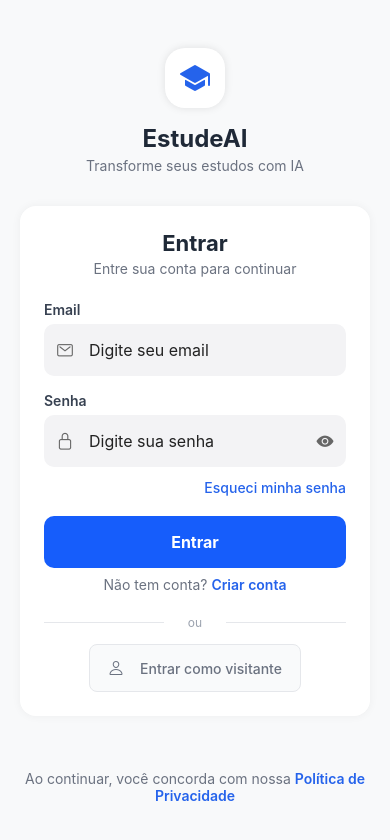
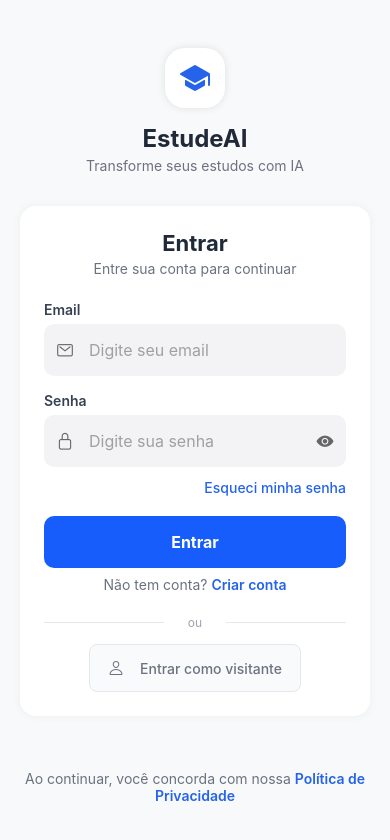
Before and after one commit to henrymzs/estudeAI, a React Native app in the folder mobile/src/: screen /Login in a window 390 px wide. Shown: the top 840 px of the page. Built offline with nearby package versions, Linux system fonts and the light colour scheme.

Commit message:
feat: adiciona cor de placeholder padrao para inputs

```diff
--- a/mobile/src/components/input/index.js
+++ b/mobile/src/components/input/index.js
@@ -46,6 +46,7 @@ export function Input({ leftIcon, rightIcon, isPassword = false, style, error, t
                     secureTextEntry={finalSecureTextEntry}
                     testID={testID}
                     {...rest}
+                    placeholderTextColor='#A0A0A0'
                 />
 
                 {finalRightIcon && (
```
